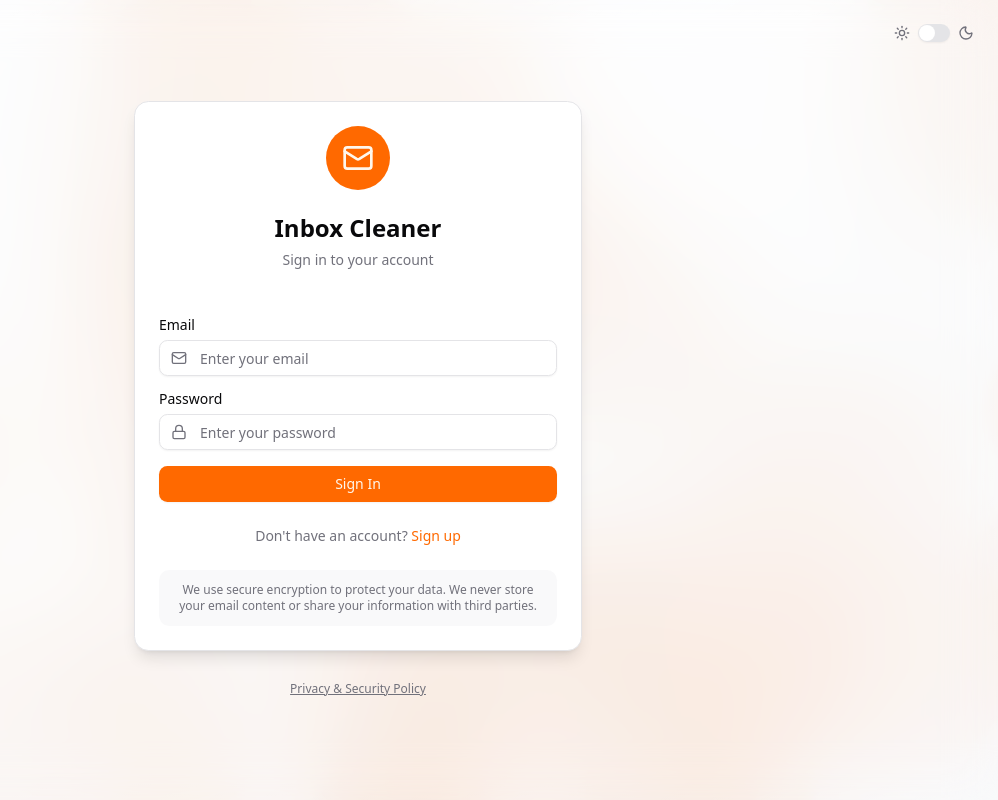
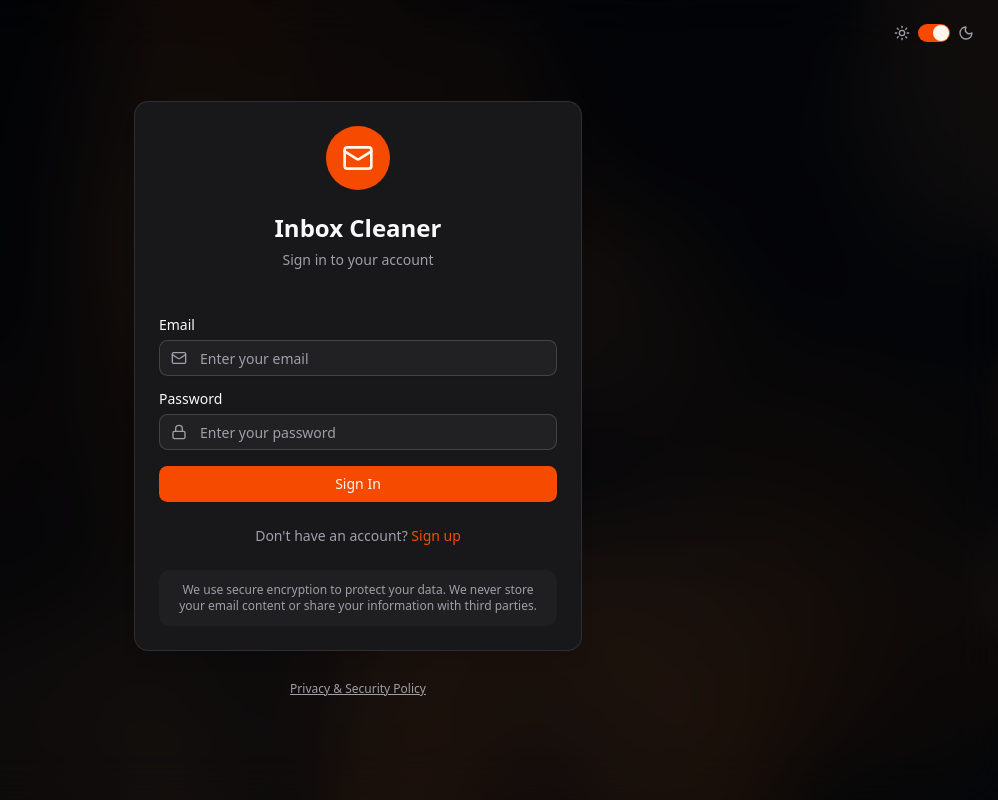
Before and after one commit to DevLuanWallace/mail-sender-cleanup, a React (Vite) app: page /login in a window 1280 px wide. Shown: the whole page, without its empty margins (282-1280 px from the left). Built offline with nearby package versions, Linux system fonts and the light colour scheme.

Commit message:
feat: alterado a configuracao do contexto de tema

```diff
--- a/src/components/animated-backdrop.tsx
+++ b/src/components/animated-backdrop.tsx
@@ -158,7 +158,7 @@ const densityParams = {
     satFactor: 0.85,
     countMult: 1.3
   },
-  low: {
+  high: {
     overlayA: 'backdrop-blur-[40px]',
     overlayB: 'backdrop-blur-[20px]',
     veil1: 'bg-white/35 dark:bg-black/40',
@@ -192,7 +192,7 @@ const densityParams = {
     satFactor: 1.0,
     countMult: 1.0
   },
-  high: {
+  low: {
     overlayA: 'backdrop-blur-[10px]',
     overlayB: 'backdrop-blur-[6px]',
     veil1: 'bg-white/25 dark:bg-black/30',
--- a/src/components/theme-provider.tsx
+++ b/src/components/theme-provider.tsx
@@ -64,7 +64,7 @@ export function ThemeProvider({ children, defaultTheme = 'system', storageKey =
 }
 
 export const useTheme = () => {
-  const ctx = useContext(ThemeProviderContext)
-  if (!ctx) throw new Error('useTheme must be used within a ThemeProvider')
-  return ctx
+  const contextTheme = useContext(ThemeProviderContext)
+  if (!contextTheme) throw new Error('useTheme must be used within a ThemeProvider')
+  return contextTheme
 }
--- a/src/main.tsx
+++ b/src/main.tsx
@@ -8,7 +8,7 @@ const root = document.getElementById('root')!
 
 ReactDOM.createRoot(root).render(
   <BrowserRouter>
-    <ThemeProvider defaultTheme="light" storageKey="vite-ui-theme">
+    <ThemeProvider defaultTheme="dark" storageKey="vite-ui-theme">
       <AppRoutes />
     </ThemeProvider>
   </BrowserRouter>
--- a/src/pages/AuthPage/index.tsx
+++ b/src/pages/AuthPage/index.tsx
@@ -1,10 +1,14 @@
 import { AnimatedBackdrop } from '../../components/animated-backdrop'
 import { AuthForm } from '../../components/auth-form'
+import { useTheme } from '../../components/theme-provider'
 import { ThemeSwitch } from '../../components/theme-switch'
 
 export default function AuthPage() {
+
+  const { theme } = useTheme()
+
   return (
-    <AnimatedBackdrop density="subtle" primary="#ff6600" count={16} bleed={0.1}>
+    <AnimatedBackdrop density={theme === "light" ? "high" : "subtle"} primary="#ff6600" count={16} bleed={0.1}>
       <ThemeSwitch />
       <AuthForm />
     </AnimatedBackdrop>
```
